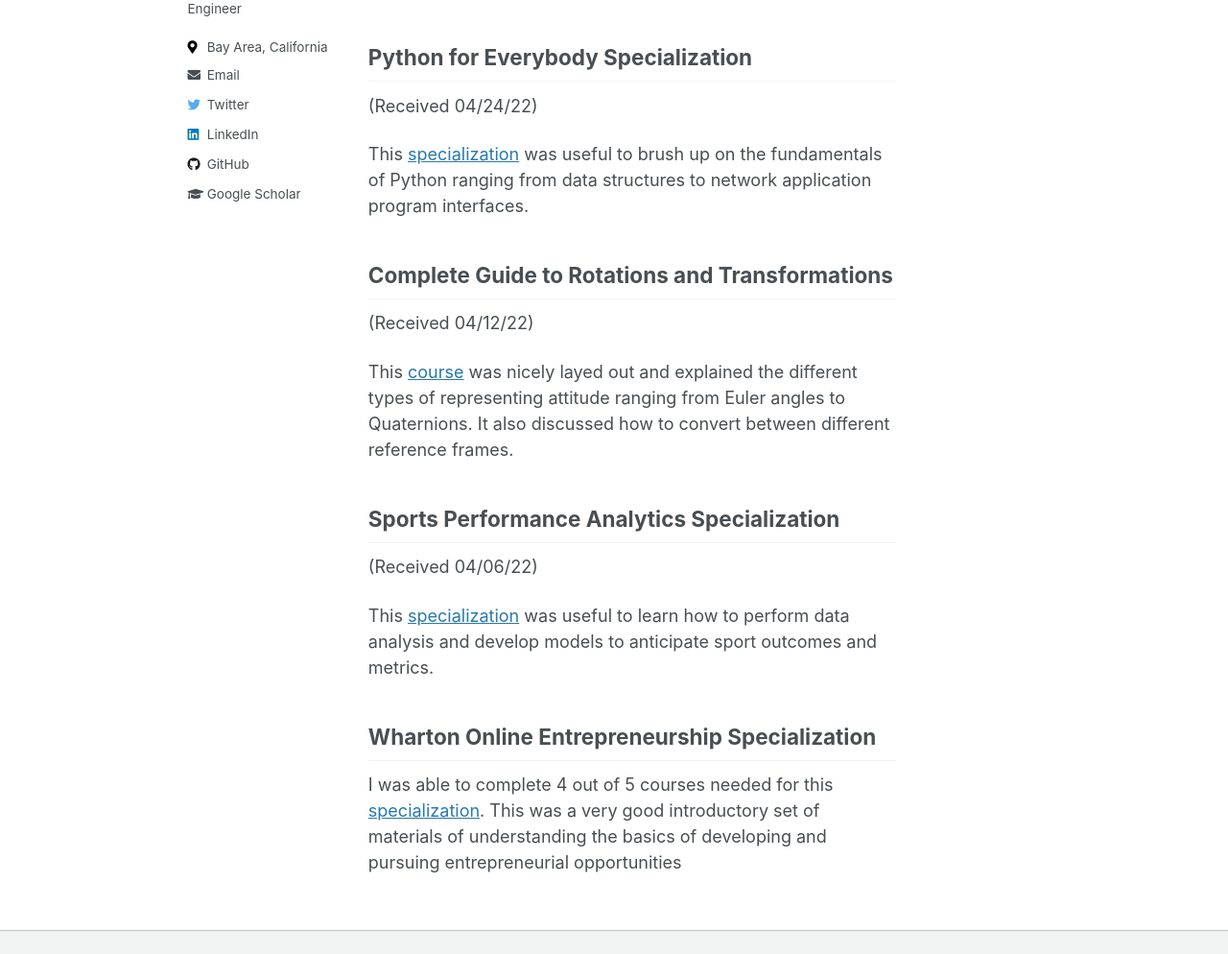
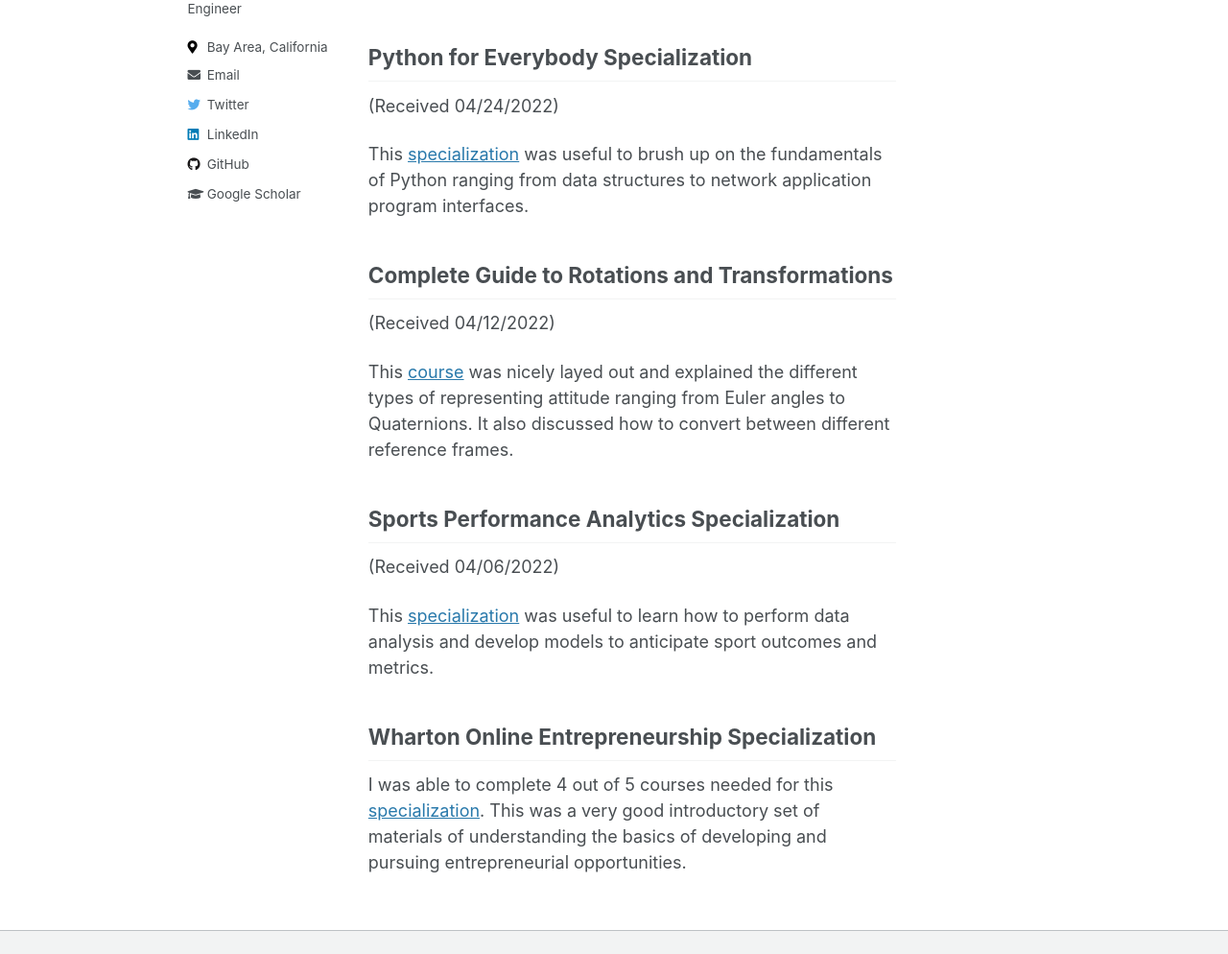
Before and after one commit to nicksheerin/nick_sheerin, a Jekyll site: the page built from _pages/certifications.md, in a window 1280 px wide and 1400 px high, scrolled down 192 px. Shown: the part 275-1269 px from the top of the window at 96% size. Built offline with Jekyll 4.4.1, drawn with Linux system fonts in a browser that asks for light colours.

Commit message:
minor fixes to certs page

```diff
--- a/_pages/certifications.md
+++ b/_pages/certifications.md
@@ -13,22 +13,22 @@
 
 ## Python for Everybody Specialization
 
-(Received 04/24/22)
+(Received 04/24/2022)
 
 This [specialization](https://www.coursera.org/specializations/python) was useful to brush up on the fundamentals of Python ranging from data structures to network application program interfaces.
 
 ## Complete Guide to Rotations and Transformations
 
-(Received 04/12/22)
+(Received 04/12/2022)
 
 This [course](https://www.udemy.com/course/complete-guide-to-rotations-and-transformations/) was nicely layed out and explained the different types of representing attitude ranging from Euler angles to Quaternions. It also discussed how to convert between different reference frames.
 
 ## Sports Performance Analytics Specialization
 
-(Received 04/06/22)
+(Received 04/06/2022)
 
 This [specialization](https://www.coursera.org/specializations/sports-analytics) was useful to learn how to perform data analysis and develop models to anticipate sport outcomes and metrics.
 
 ## Wharton Online Entrepreneurship Specialization
 
-I was able to complete 4 out of 5 courses needed for this [specialization](https://www.coursera.org/specializations/wharton-entrepreneurship#courses). This was a very good introductory set of materials of understanding the basics of developing and pursuing entrepreneurial opportunities
+I was able to complete 4 out of 5 courses needed for this [specialization](https://www.coursera.org/specializations/wharton-entrepreneurship#courses). This was a very good introductory set of materials of understanding the basics of developing and pursuing entrepreneurial opportunities.
```
